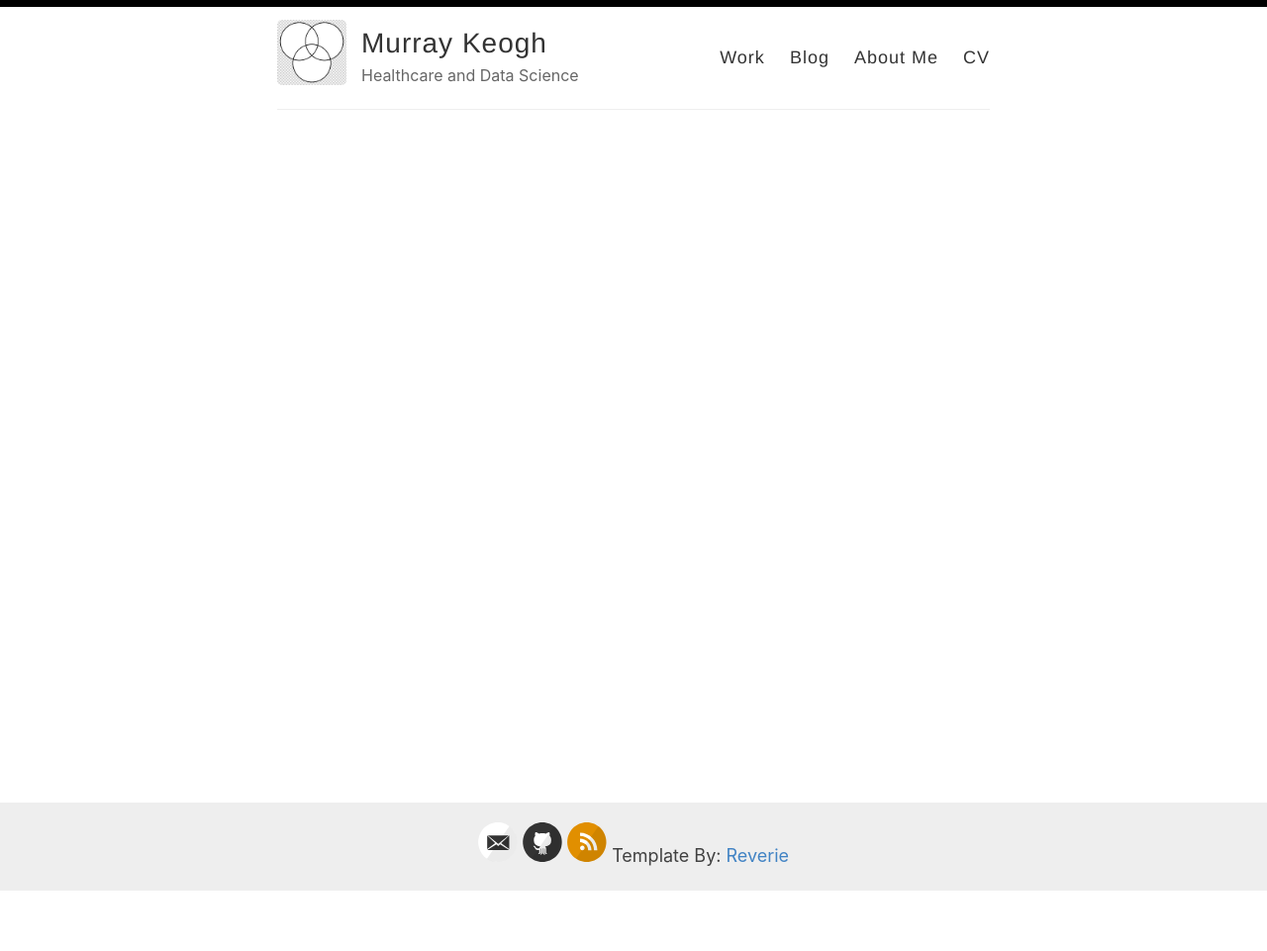
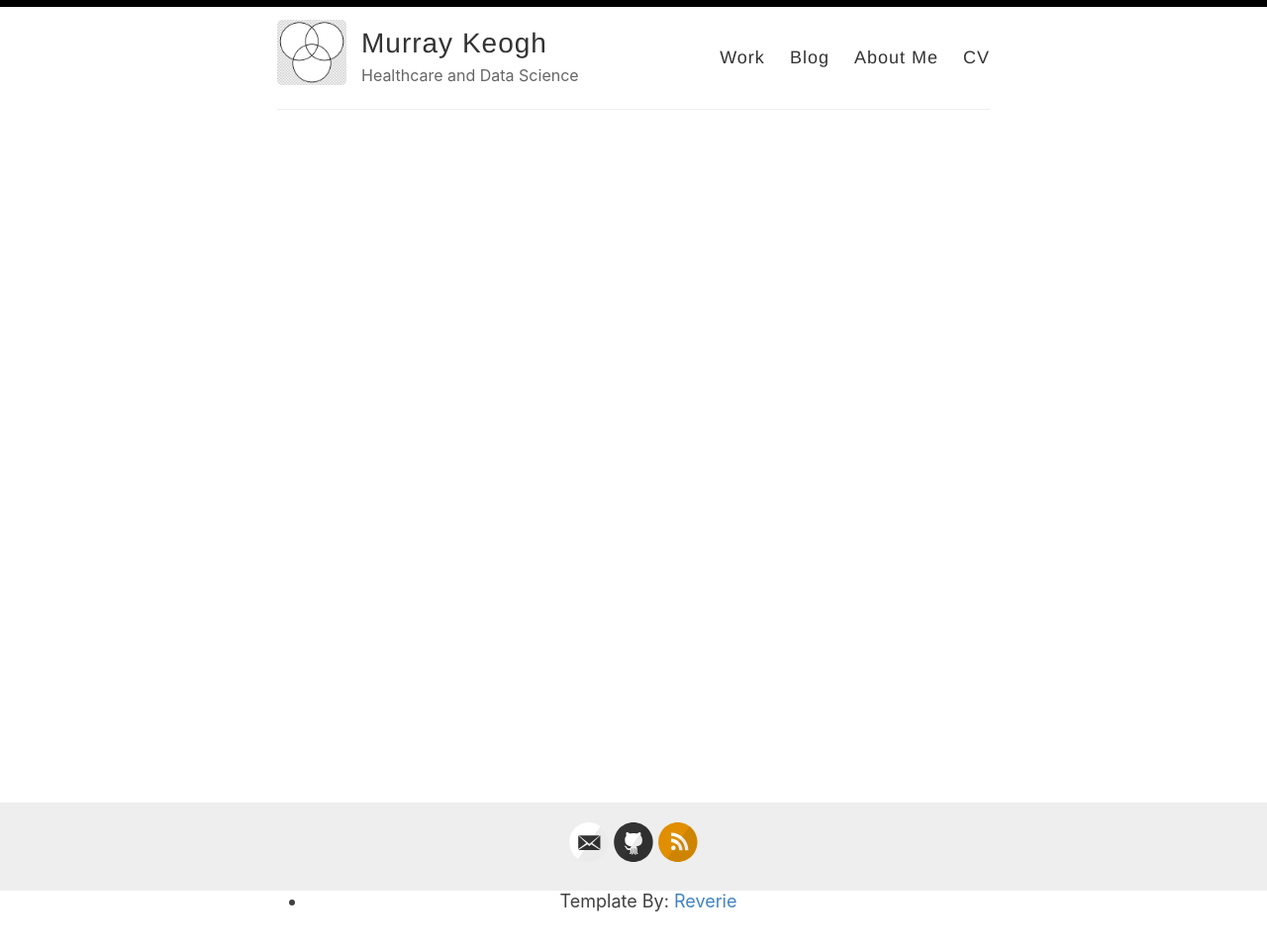
Before and after one commit to Murrkeys/Murrkeys.github.io, a Jekyll site: the page built from index.html, in a window 1280 px wide. Shown: the whole page at 99% size. Built offline with Jekyll 4.4.1, drawn with Linux system fonts in a browser that asks for light colours; the list of posts is cut into pages by our own code; before the commit the page ends 901 px from its top, so only the background shows below that.

Commit message:
Update default.html

```diff
--- a/_layouts/default.html
+++ b/_layouts/default.html
@@ -46,7 +46,9 @@
         <div class="container">
           <footer class="footer">
             {% include svg-icons.html %}
-            Template By: <a href="https://jekyllthemes.io/theme/reverie">Reverie</a>
+            <ul class="copyright">
+              <li>Template By: <a href="https://jekyllthemes.io/theme/reverie">Reverie</a></li>
+             </ul>
           </footer>
         </div>
       </div>
```
